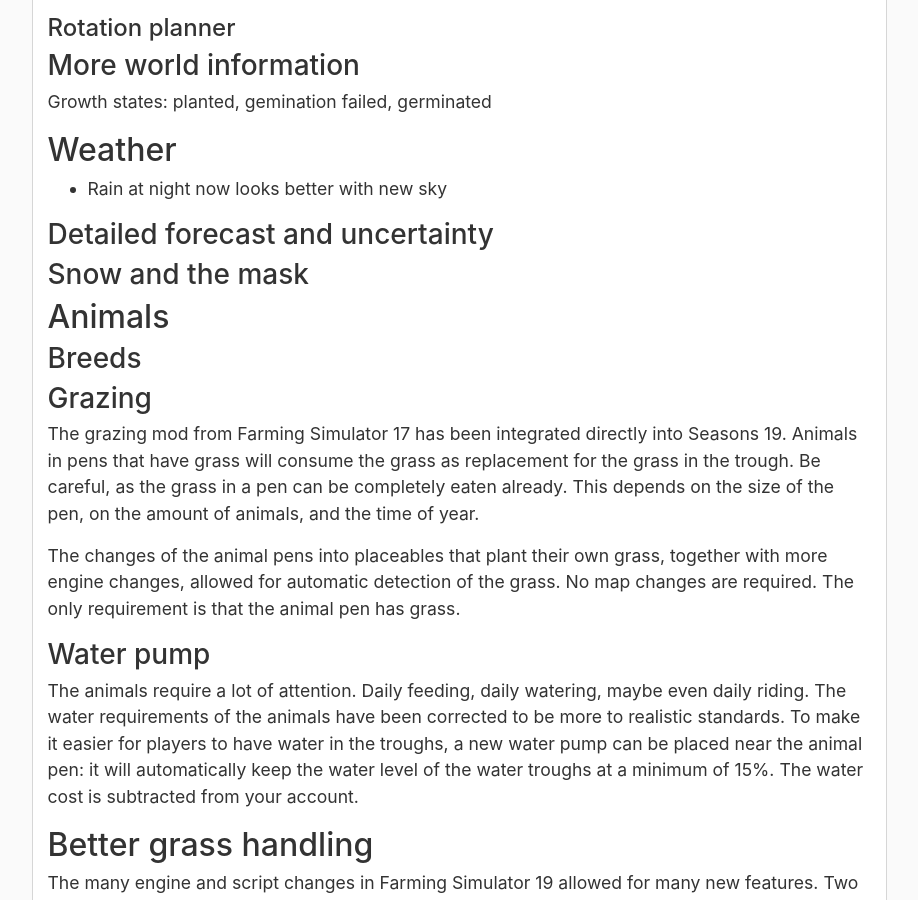
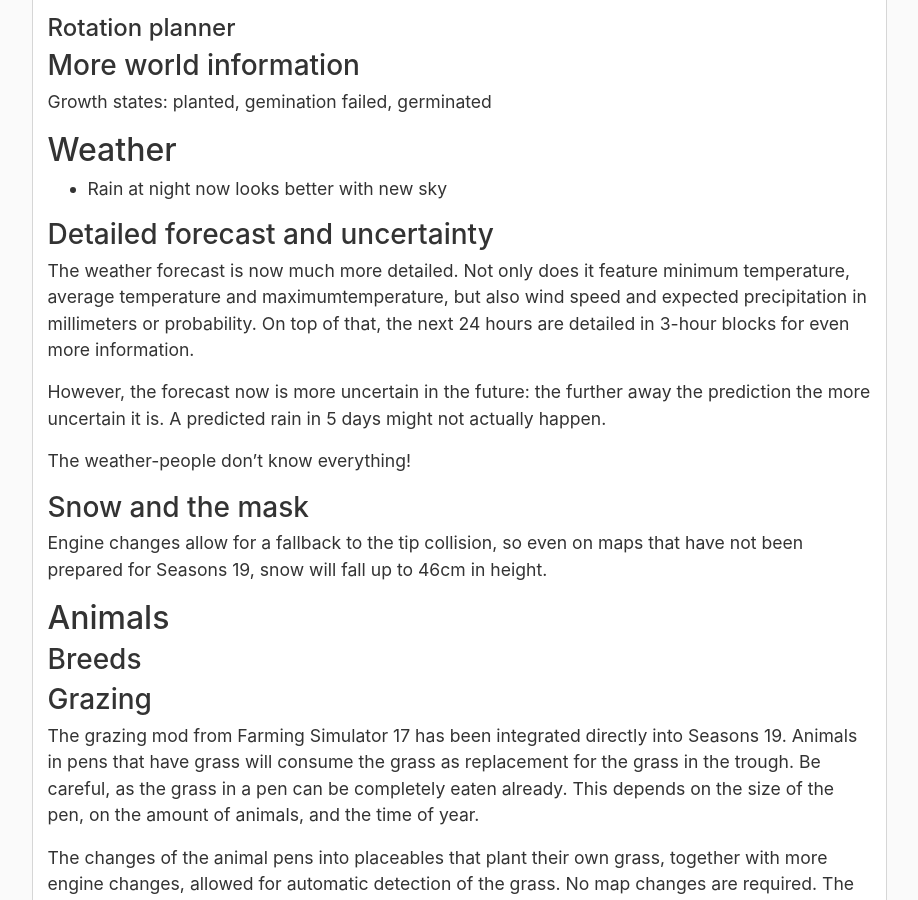
Before and after one commit to RealismusModding/realismusmodding.github.io, a Jekyll site: the page built from _posts/blog/2019-07-01-seasons19.md, in a window 1280 px wide and 900 px high, scrolled down 885 px. Shown: the whole window, without its empty margins (181-1099 px from the left). Built offline with Jekyll 4.4.1, drawn with Linux system fonts in a browser that asks for light colours; comment, search, counter and statistics services are not loaded; some of the changed text lies outside the part shown.

Commit message:
Texts for snow and weather forecast

```diff
--- a/_posts/blog/2019-07-01-seasons19.md
+++ b/_posts/blog/2019-07-01-seasons19.md
@@ -62,10 +62,17 @@ Growth states: planted, gemination failed, germinated
 
 ### Detailed forecast and uncertainty
 
+The weather forecast is now much more detailed. Not only does it feature minimum temperature, average temperature and maximumtemperature, but also wind speed and expected precipitation in millimeters or probability. On top of that, the next 24 hours are detailed in 3-hour blocks for even more information.
+
+However, the forecast now is more uncertain in the future: the further away the prediction the more uncertain it is. A predicted rain in 5 days might not actually happen.
+
+The weather-people don't know everything!
 
 ### Snow and the mask
 
 
+
+Engine changes allow for a fallback to the tip collision, so even on maps that have not been prepared for Seasons 19, snow will fall up to 46cm in height.
 
 
 
@@ -119,9 +126,7 @@ On top of the cloud system, Seasons adds a new weather event: storms. Storms pro
 Seasons replaces the wind and rain sounds of the basegame with a new system. This new system ties in tightly with the visuals: it is now possible to hear how fast the wind is blowing or how heavy it rains or hails.
 A large set of sounds is being mixed in real time to create the desired effects both inside a vehicle and outside a vehicle.
 
-
-
-
+A new set of flags is added to the map sound system to allow for quiet birds in the winter.
 
 ## Adjusted vehicle maintenance and repair
 
```
